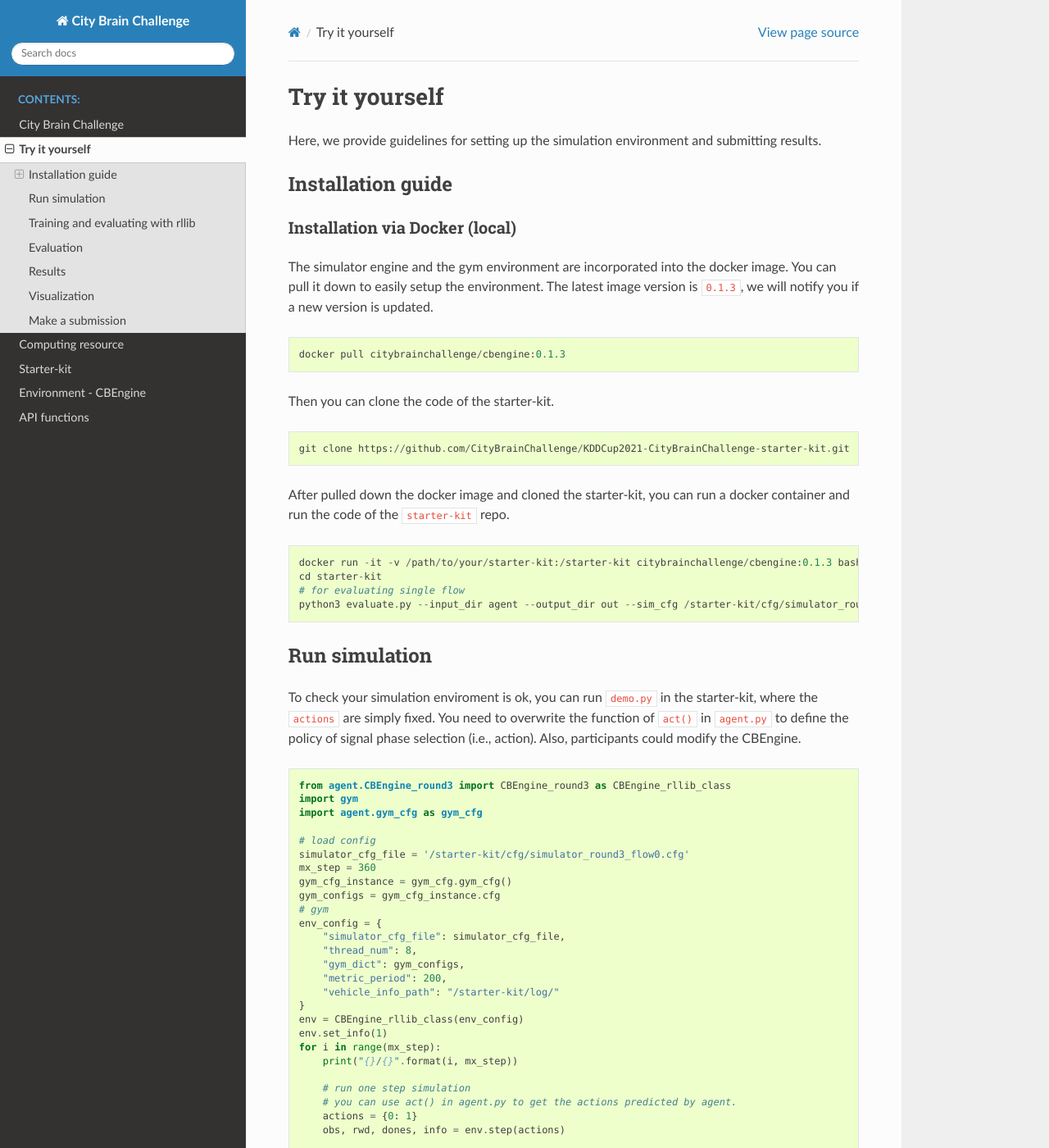
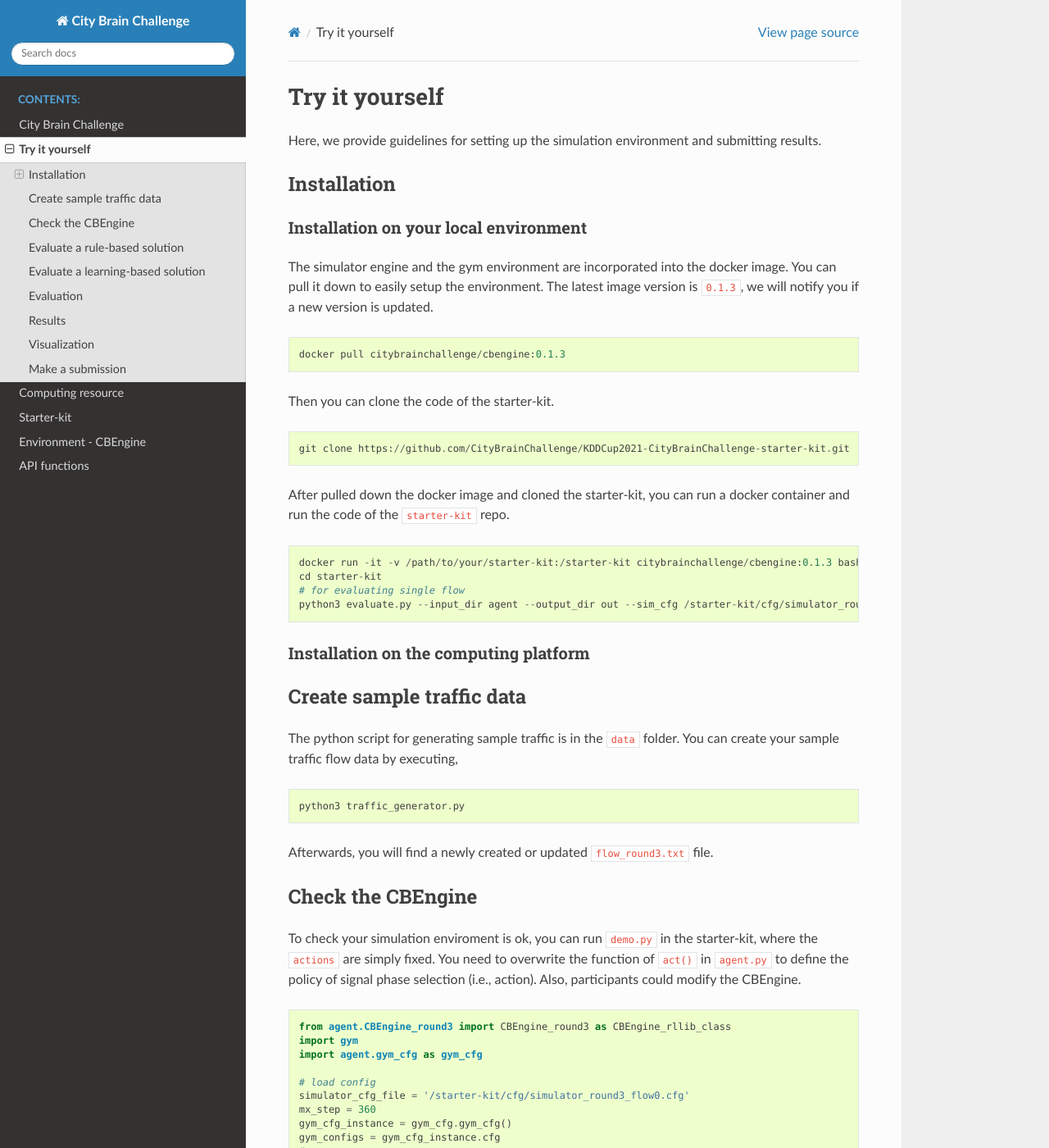
Before and after one commit to CityBrainChallenge/KDDCup2021-CityBrainChallenge, a Sphinx documentation site: the page built from docs/try-it-yourself.rst, in a window 1280 px wide and 1400 px high. Shown: the whole window at 82% size. Built offline with Sphinx 7.4.7 and the Read the Docs theme 2.0.0, drawn with Linux system fonts in a browser that asks for light colours; some of the changed text lies outside the part shown.

Commit message:
Create try-it-yourself.rst

```diff
--- a/docs/try-it-yourself.rst
+++ b/docs/try-it-yourself.rst
@@ -6,11 +6,11 @@
 Here, we provide guidelines for setting up the simulation environment and submitting results.
 
 ======================================
-Installation guide
+Installation
 ======================================
 
-Installation via Docker (local)
----------------------------------
+Installation on your local environment
+----------------------------
 
 The simulator engine and the gym environment are incorporated into the docker image. You can pull it down to easily setup the environment.
 The latest image version is ``0.1.3``, we will notify you if a new version is updated.
@@ -33,15 +33,27 @@
     docker run -it -v /path/to/your/starter-kit:/starter-kit citybrainchallenge/cbengine:0.1.3 bash
     cd starter-kit
     # for evaluating single flow
-    python3 evaluate.py --input_dir agent --output_dir out --sim_cfg /starter-kit/cfg/simulator_round3_flow0.cfg --metric_period 120 --threshold 1.4 --vehicle_info_path log
+    python3 evaluate.py --input_dir agent --output_dir out --sim_cfg /starter-kit/cfg/simulator_round3_flow0.cfg --metric_period 200 --threshold 1.4
 
+Installation on the computing platform
+----------------------------
 
+================
+Create sample traffic data
+================
 
+The python script for generating sample traffic is in the ``data`` folder. You can create your sample traffic flow data by executing,
+
+.. code-block::
+
+    python3 traffic_generator.py
+
+Afterwards, you will find a newly created or updated ``flow_round3.txt`` file.
 
 
 
 ================
-Run simulation
+Check the CBEngine
 ================
 
 To check your simulation enviroment is ok, you can run ``demo.py`` in the starter-kit, where the ``actions`` are simply fixed. You need to overwrite the function of ``act()`` in ``agent.py`` to define the policy of signal phase selection (i.e., action). Also, participants could modify the CBEngine.
@@ -84,7 +96,7 @@
 
 
 
-The meaning of ``simulator_cfg_file``, ``gym_cfg``, ``metric_period``, ``vehicle_info_path`` is explained in `APIs <https://kddcup2021-citybrainchallenge.readthedocs.io/en/latest/APIs.html#simulation-initialization>`_
+The meaning of ``simulator_cfg_file``, ``gym_cfg``,``metric_period``,``vehicle_info_path`` is explained in `APIs <https://kddcup2021-citybrainchallenge.readthedocs.io/en/latest/APIs.html#simulation-initialization>`_
 
 
 Here is a simple example of a fixed time (traffic signal is pre-timed) agent implemented at ``agent.py`` to coordinate the traffic signal. It use the `current_step` (i.e., current time step) from info to decide the phase.
@@ -194,8 +206,14 @@
     agents[agent_id] = list of length 8. contains the inroad0_id, inroad1_id, inroad2_id,inroad3_id, outroad0_id, outroad1_id, outroad2_id, outroad3_id
 
 ====================================
-Training and evaluating with rllib
+Evaluate a rule-based solution
 ====================================
+
+
+====================================
+Evaluate a learning-based solution
+====================================
+
 We provide example codes for training in `rllib` and evaluating the model from `rllib`.
 
 
@@ -462,7 +480,7 @@
     python3 evaluate.py --input_dir agent --output_dir out --sim_cfg /starter-kit/cfg/simulator_round3_flow0.cfg  --metric_period 120 --threshold 1.4 --vehicle_info_path log
 
 
-The results for single flow result will be output at ``/starter-kit/out/$flow_number/scores.json``. In qualification phase, your solution is evaluated every 120 seconds for scoring (i.e., metric_period=120).
+The results for multiple traffic flows will be output at ``/starter-kit/out/scores.json``, while single flow result will be output at ``/starter-kit/out/$flow_number/scores.json``. In qualification phase, your solution is evaluated every 120 seconds for scoring (i.e., metric_period=120).
 
 
 
@@ -538,7 +556,7 @@
 
 
 Important tips:
-    In the final phase, you should also submit ``CBEngine_round3.py``. See `CBEngine_round3 <https://kddcup2021-citybrainchallenge.readthedocs.io/en/latest/cbengine.html>`_. So in total participants should submit ``CBEngine_round3.py``, ``agent.py``, ``gym_cfg.py``.
+    In the final phase, you should also submit ``CBEngine_round3.py``. See `CBEngine_round3 <https://kddcup2021-citybrainchallenge.readthedocs.io/en/latest/cbengine.html#custom-cbengine>`_. So in total participants should submit ``CBEngine_round3.py``, ``agent.py``, ``gym_cfg.py``.
 
 1. To submit the models for evaluation, participants need to modify the starter-kit and place all the model-related files (including but not limited to ``agent.py`` and deep learning model files) into the ``agent`` folder. Compress the agent folder and name it as ``agent.zip`` to make the submission. Note that you need to directly compress the ``agent`` folder, rather than a group of files.
 
```
Also changed, not shown: other parts of docs/try-it-yourself.rst (+2 -2 lines).
